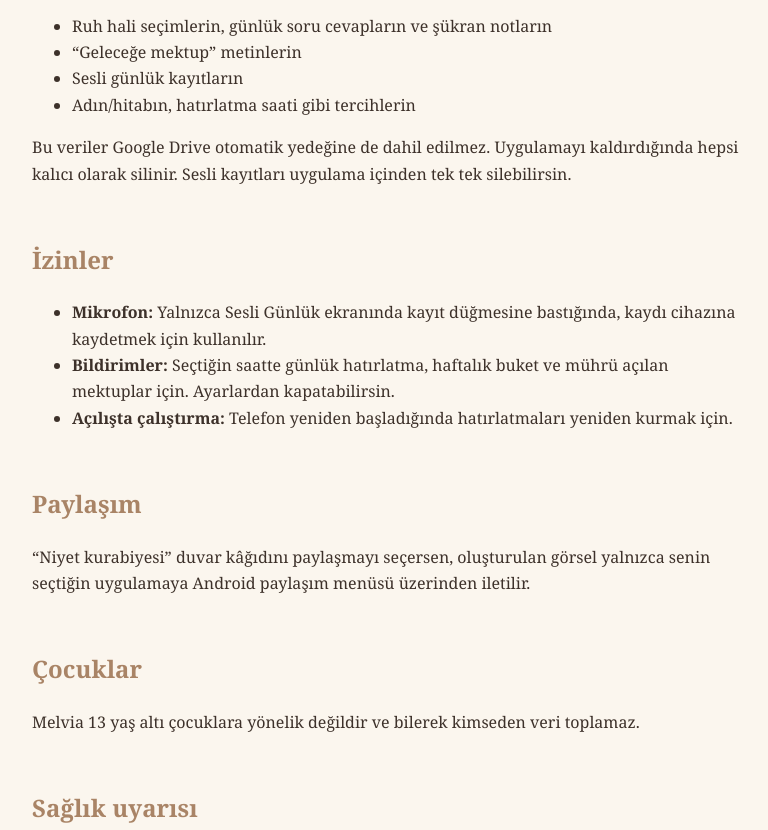
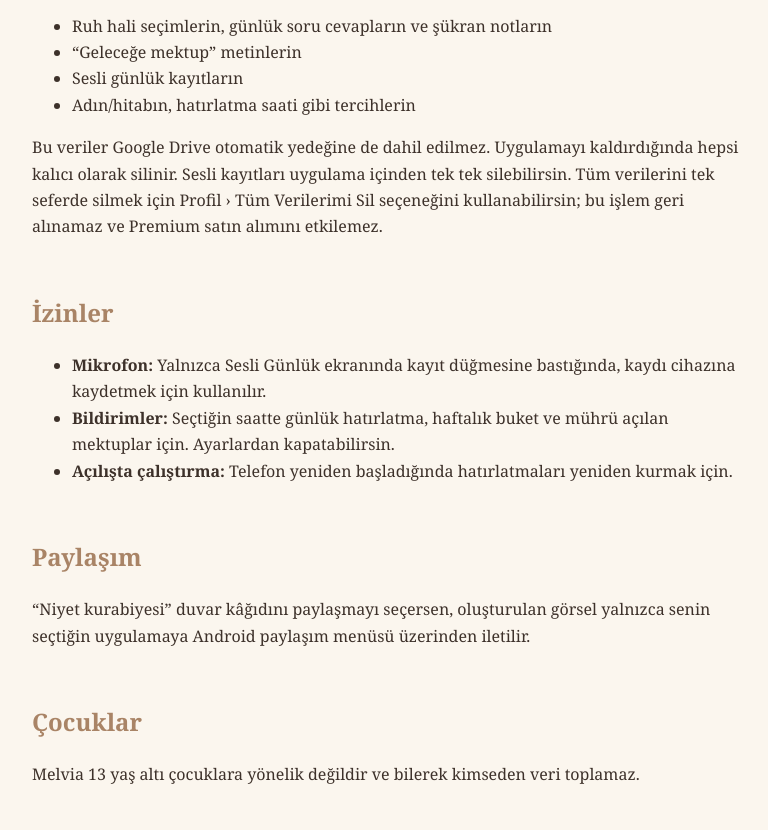
Before and after one commit to melikegokdag/melvia-gizlilik, a plain HTML site: page index.html in a window 1280 px wide. Shown: the part 882-1712 px from the top of the page, without its empty margins (248-1016 px from the left). Drawn offline with Linux system fonts and the light colour scheme.

Commit message:
Uygulama içi veri silme eklendi

```diff
--- a/index.html
+++ b/index.html
@@ -44,7 +44,8 @@ Uygulama yalnızca Premium'un açık olup olmadığını cihazında saklar.</p>
   <li>Adın/hitabın, hatırlatma saati gibi tercihlerin</li>
 </ul>
 <p>Bu veriler Google Drive otomatik yedeğine de dahil edilmez. Uygulamayı kaldırdığında hepsi kalıcı olarak silinir.
-Sesli kayıtları uygulama içinden tek tek silebilirsin.</p>
+Sesli kayıtları uygulama içinden tek tek silebilirsin. Tüm verilerini tek seferde silmek için
+Profil › Tüm Verilerimi Sil seçeneğini kullanabilirsin; bu işlem geri alınamaz ve Premium satın alımını etkilemez.</p>
 
 <h2>İzinler</h2>
 <ul>
@@ -75,7 +76,7 @@ Sesli kayıtları uygulama içinden tek tek silebilirsin.</p>
 <h2>In-app purchase (Melvia Premium)</h2>
 <p>Melvia Premium is a one-time purchase handled entirely by <strong>Google Play Billing</strong>. We never see or store your payment details. The app uses Google's Play Billing Library, which communicates with Google Play to verify purchases and therefore adds the internet permission to the app. Purchase information is processed by Google under the <a href="https://policies.google.com/privacy">Google Privacy Policy</a>. The app stores only whether Premium is unlocked, on your device.</p>
 <h2>Data stored on your device</h2>
-<p>Mood check-ins, journal answers, gratitude notes, letters to your future self, voice journal recordings and your preferences are stored only in the app's private storage on your phone. They are excluded from Android cloud backup and are permanently deleted when you uninstall the app.</p>
+<p>Mood check-ins, journal answers, gratitude notes, letters to your future self, voice journal recordings and your preferences are stored only in the app's private storage on your phone. They are excluded from Android cloud backup and are permanently deleted when you uninstall the app. You can also delete all of it at any time from Profile › Delete All My Data; this cannot be undone and does not affect your Premium purchase.</p>
 <h2>Permissions</h2>
 <ul>
   <li><strong>Microphone:</strong> used only while you record a voice journal entry; recordings are saved locally.</li>
```
